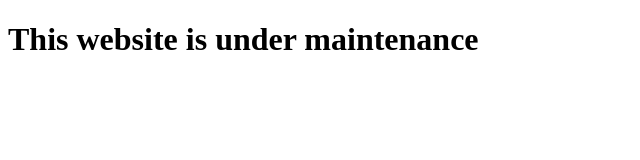
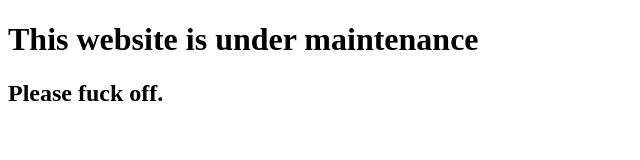
Before and after one commit to revectane/revectane.github.io, a plain HTML site: page index.html in a window 1280 px wide. Shown: the whole page, without its empty margins (0-640 px from the left). Drawn offline with Linux system fonts and the light colour scheme.

Commit message:
Update index.html

```diff
--- a/index.html
+++ b/index.html
@@ -8,5 +8,6 @@
 </head>
 <body>
     <h1>This website is under maintenance</h1>
+    <h2>Please fuck off.</h2>
 </body>
 </html>
```
